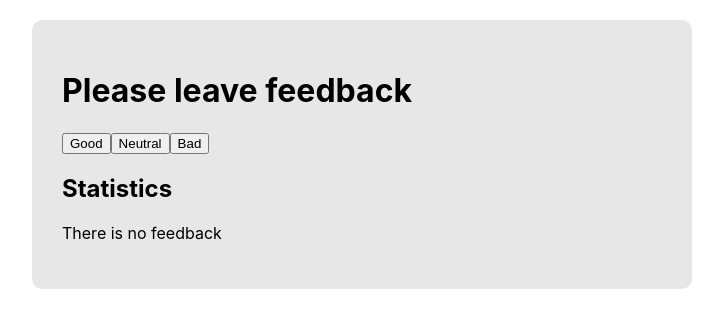
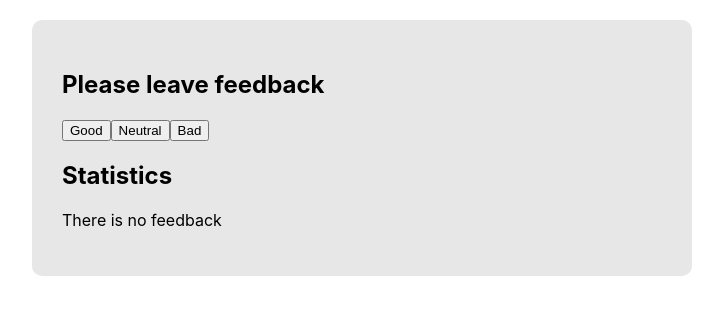
Before and after one commit to VitalikN/goit-react-hw-02-feedback, a React (Create React App) app: page / in a window 1280 px wide. Shown: the top 328 px of the page, without its empty margins (278-1001 px from the left). Built offline with nearby package versions, Linux system fonts and the light colour scheme.

Commit message:
add Section title

```diff
--- a/src/components/App.jsx
+++ b/src/components/App.jsx
@@ -3,7 +3,7 @@ import { Counter } from './Counter/Counter';
 export const App = () => {
   return (
     <div>
-      <Counter total={0} />
+      <Counter />
     </div>
   );
 };
--- a/src/components/Counter/Counter.jsx
+++ b/src/components/Counter/Counter.jsx
@@ -2,7 +2,7 @@ import React from 'react';
 import { Statistics } from 'components/Statistics/Statistics';
 import css from './Counter.module.css';
 import { FeedbackOptions } from 'components/FeedbackOptions/FeedbackOptions';
-
+import { Section } from 'components/Section/Section';
 const options = ['Good', 'Neutral', 'Bad'];
 
 export class Counter extends React.Component {
@@ -19,21 +19,6 @@ export class Counter extends React.Component {
       };
     });
   };
-  // addGood = () => {
-  //   this.setState(prevState => ({
-  //     good: prevState.good + 1,
-  //   }));
-  // };
-  // addNeutral = () => {
-  //   this.setState(prevState => ({
-  //     neutral: prevState.neutral + 1,
-  //   }));
-  // };
-  // addBad = () => {
-  //   this.setState(prevState => ({
-  //     bad: prevState.bad + 1,
-  //   }));
-  // };
   countTotalFeedback = ({ good, neutral, bad }) => good + neutral + bad;
 
   countPositiveFeedbackPercentage = ({ good, neutral, bad }) =>
@@ -42,15 +27,13 @@ export class Counter extends React.Component {
   render() {
     return (
       <div className={css.container}>
-        <h1>Please leave feedback</h1>
+        <Section titel="Please leave feedback">
           <FeedbackOptions
-          // good={this.addGood}
-          // neutral={this.addNeutral}
-          // bad={this.addBad}
             options={options}
             onLeaveFeedback={this.onClickBtn}
           />
-        <h2>Statistics</h2>
+        </Section>
+        <Section titel="Statistics">
           <Statistics
             onGood={this.state.good}
             onNeutral={this.state.neutral}
@@ -58,6 +41,7 @@ export class Counter extends React.Component {
             total={this.countTotalFeedback(this.state)}
             PositiveFeedback={this.countPositiveFeedbackPercentage(this.state)}
           />
+        </Section>
       </div>
     );
   }
--- /dev/null
+++ b/src/components/Section/Section.jsx
@@ -0,0 +1,8 @@
+import React from 'react';
+
+export const Section = ({ titel, children }) => (
+  <>
+    <h2> {titel}</h2>
+    {children}
+  </>
+);
```
Lines whose indentation alone changed are shown as unchanged.
